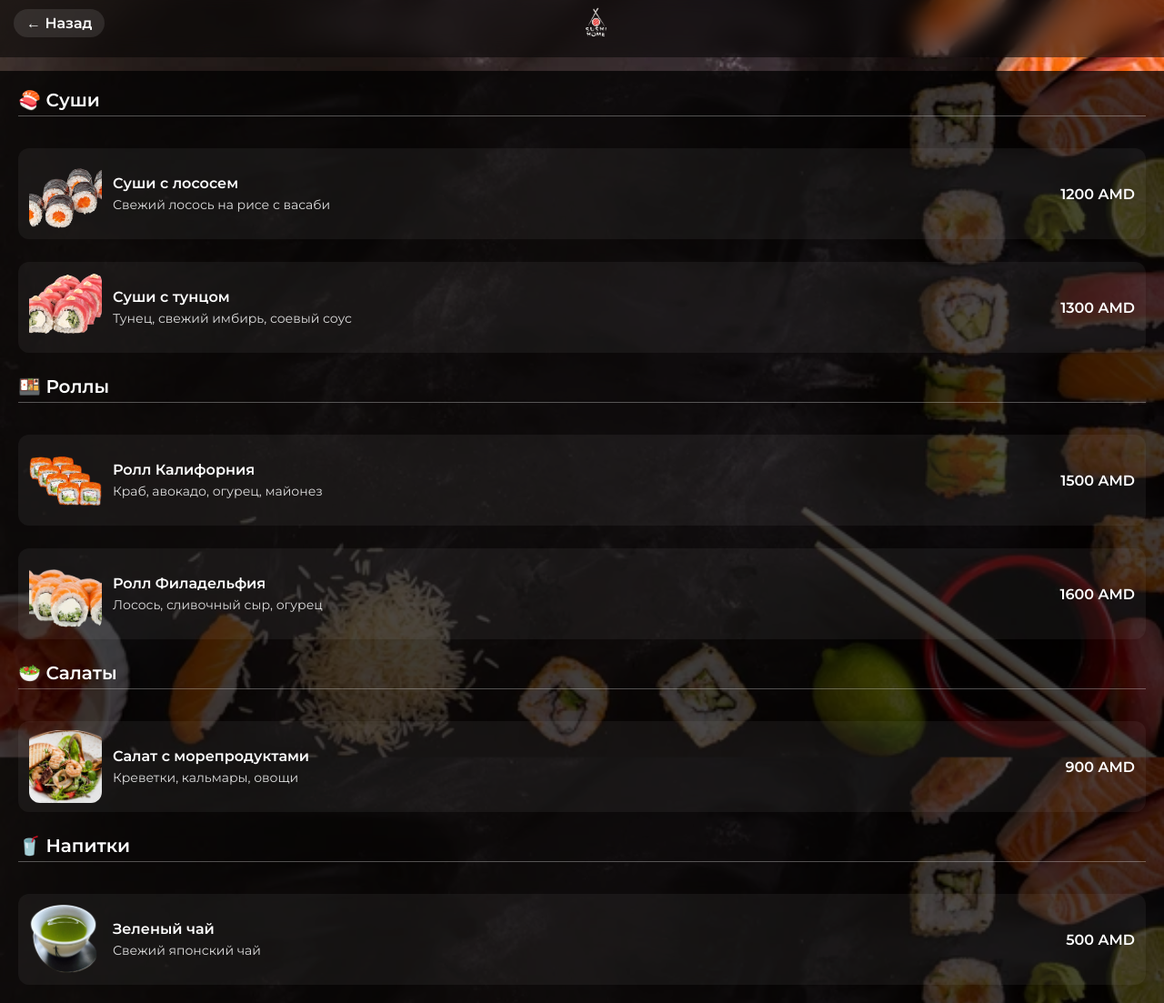
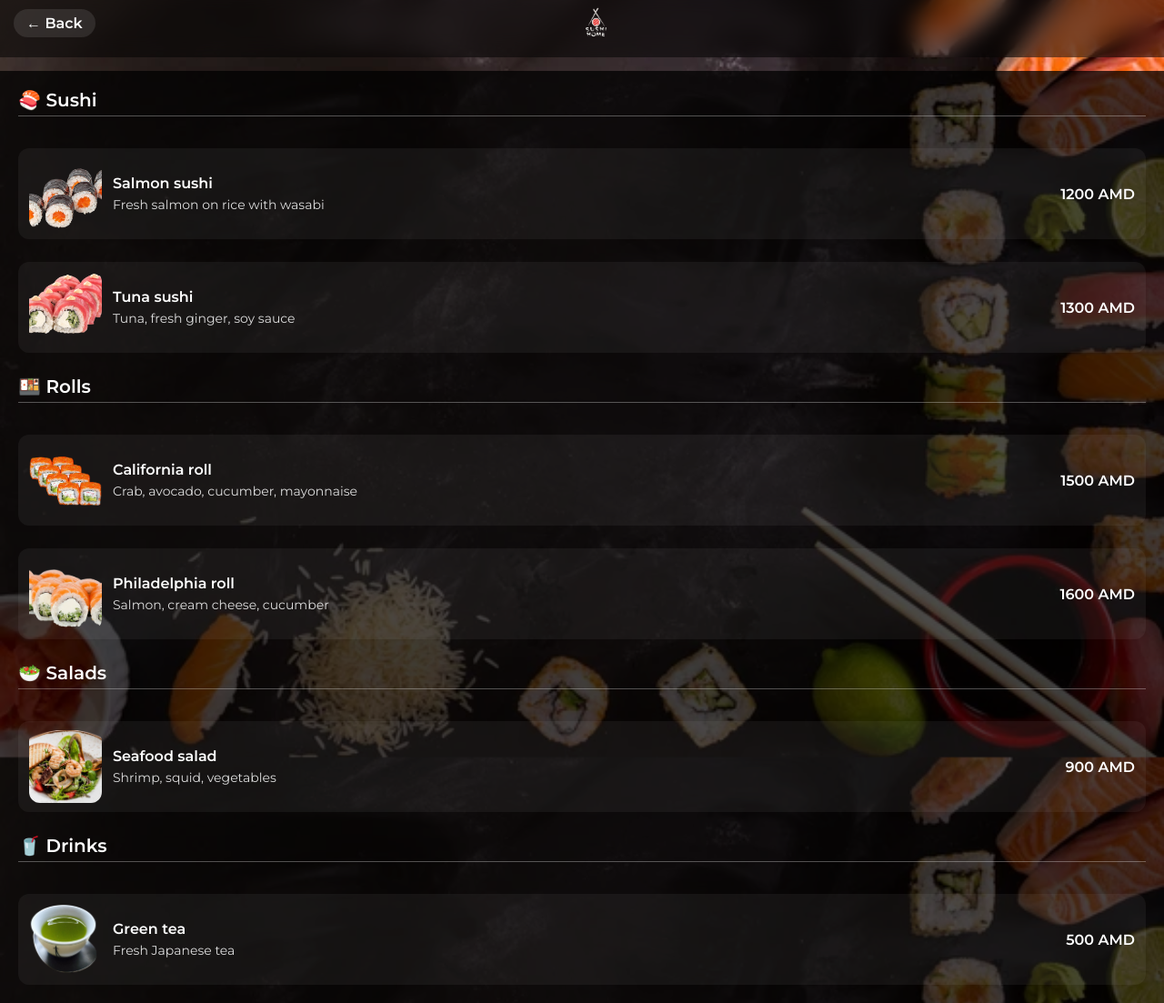
Before and after one commit to armenakyansevak-dot/queen-menu, a plain HTML site: page menu-en.html in a window 1280 px wide. Shown: the part 12-1115 px from the top of the page at 91% size. Drawn offline with Linux system fonts and the light colour scheme.

Commit message:
Translate menu from Russian to English

```diff
--- a/menu-en.html
+++ b/menu-en.html
@@ -1,5 +1,5 @@
 <!DOCTYPE html>
-<html lang="ru">
+<html lang="en">
 <head>
 <meta charset="UTF-8">
 <meta name="viewport" content="width=device-width, initial-scale=1.0">
@@ -19,7 +19,6 @@ body{
   min-height:100vh;
 }
 
-/* HEADER */
 .header{
   position:fixed;
   top:0;
@@ -48,7 +47,6 @@ body{
   font-weight:600;
 }
 
-/* MENU */
 .menu{
   margin-top:90px;
   padding:20px;
@@ -57,7 +55,6 @@ body{
   gap:25px;
 }
 
-/* CATEGORY TITLE */
 .category{
   font-size:20px;
   font-weight:600;
@@ -66,7 +63,6 @@ body{
   padding-bottom:5px;
 }
 
-/* DISH ITEM */
 .item{
   display:flex;
   flex-wrap:wrap;
@@ -112,7 +108,6 @@ body{
   text-align:right;
 }
 
-/* RESPONSIVE */
 @media (max-width:600px){
   .item{
     flex-direction:column;
@@ -132,72 +127,76 @@ body{
 <div class="overlay">
 
 <div class="header">
-<a class="back" href="index.html">← Назад</a>
+<a class="back" href="index.html">← Back</a>
 <img src="logo.png" class="logo">
 </div>
 
 <div class="menu">
 
-<div class="category">🍣 Суши</div>
+<div class="category">🍣 Sushi</div>
+
 <div class="item">
-  <img src="roll2.png" alt="Суши с лососем">
+  <img src="roll2.png" alt="Salmon sushi">
   <div class="item-info">
-    <div class="item-title">Суши с лососем</div>
-    <div class="item-desc">Свежий лосось на рисе с васаби</div>
+    <div class="item-title">Salmon sushi</div>
+    <div class="item-desc">Fresh salmon on rice with wasabi</div>
   </div>
   <div class="item-price">1200 AMD</div>
 </div>
 
 <div class="item">
-  <img src="sushi2.png" alt="Суши с тунцом">
+  <img src="sushi2.png" alt="Tuna sushi">
   <div class="item-info">
-    <div class="item-title">Суши с тунцом</div>
-    <div class="item-desc">Тунец, свежий имбирь, соевый соус</div>
+    <div class="item-title">Tuna sushi</div>
+    <div class="item-desc">Tuna, fresh ginger, soy sauce</div>
   </div>
   <div class="item-price">1300 AMD</div>
 </div>
 
-<div class="category">🍱 Роллы</div>
+<div class="category">🍱 Rolls</div>
+
 <div class="item">
-  <img src="roll1.png" alt="Калифорния">
+  <img src="roll1.png" alt="California roll">
   <div class="item-info">
-    <div class="item-title">Ролл Калифорния</div>
-    <div class="item-desc">Краб, авокадо, огурец, майонез</div>
+    <div class="item-title">California roll</div>
+    <div class="item-desc">Crab, avocado, cucumber, mayonnaise</div>
   </div>
   <div class="item-price">1500 AMD</div>
 </div>
 
 <div class="item">
-  <img src="sushi1.png" alt="Филадельфия">
+  <img src="sushi1.png" alt="Philadelphia roll">
   <div class="item-info">
-    <div class="item-title">Ролл Филадельфия</div>
-    <div class="item-desc">Лосось, сливочный сыр, огурец</div>
+    <div class="item-title">Philadelphia roll</div>
+    <div class="item-desc">Salmon, cream cheese, cucumber</div>
   </div>
   <div class="item-price">1600 AMD</div>
 </div>
 
-<div class="category">🥗 Салаты</div>
+<div class="category">🥗 Salads</div>
+
 <div class="item">
-  <img src="salad1.png" alt="Салат с морепродуктами">
+  <img src="salad1.png" alt="Seafood salad">
   <div class="item-info">
-    <div class="item-title">Салат с морепродуктами</div>
-    <div class="item-desc">Креветки, кальмары, овощи</div>
+    <div class="item-title">Seafood salad</div>
+    <div class="item-desc">Shrimp, squid, vegetables</div>
   </div>
   <div class="item-price">900 AMD</div>
 </div>
 
-<div class="category">🥤 Напитки</div>
+<div class="category">🥤 Drinks</div>
+
 <div class="item">
-  <img src="drink1.png" alt="Зеленый чай">
+  <img src="drink1.png" alt="Green tea">
   <div class="item-info">
-    <div class="item-title">Зеленый чай</div>
-    <div class="item-desc">Свежий японский чай</div>
+    <div class="item-title">Green tea</div>
+    <div class="item-desc">Fresh Japanese tea</div>
   </div>
   <div class="item-price">500 AMD</div>
 </div>
 
-</div> <!-- /menu -->
-</div> <!-- /overlay -->
+</div>
+</div>
 
 </body>
 </html>
```
